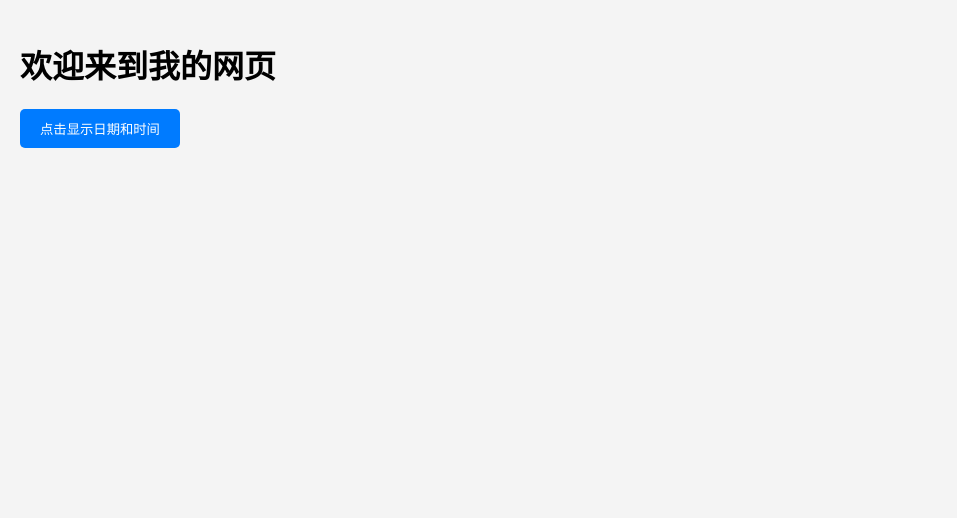
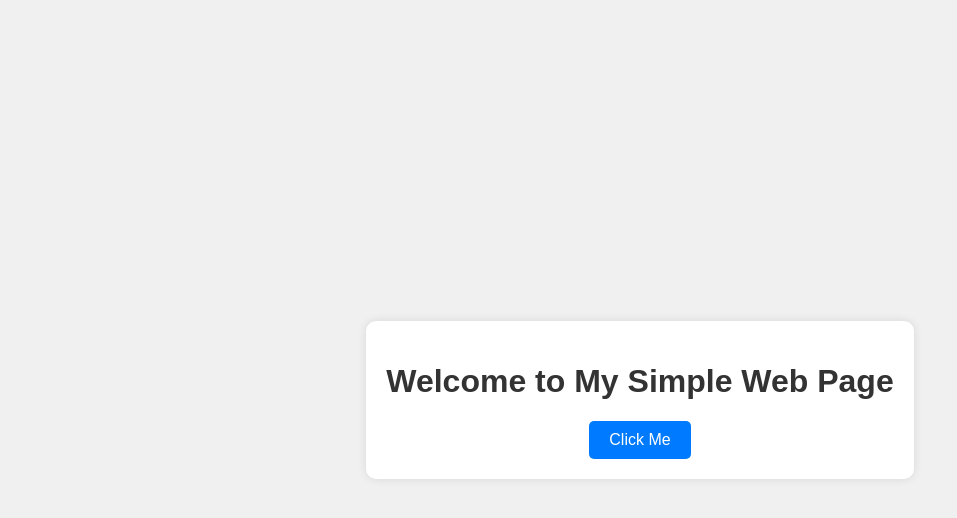
Before and after one commit to CSL430/CSL, a plain HTML site: page index.html in a window 1280 px wide. Shown: the whole page, without its empty margins (0-957 px from the left). Drawn offline with Linux system fonts and the light colour scheme.

Commit message:
Update index.html

```diff
--- a/index.html
+++ b/index.html
@@ -1,38 +1,90 @@
 <!DOCTYPE html>
-<html lang="zh-CN">
+<html lang="en">
 <head>
     <meta charset="UTF-8">
-<title>经典Web开发程序</title>
+    <meta name="viewport" content="width=device-width, initial-scale=1.0">
+    <title>Simple Web Page</title>
+    <!-- 内联CSS样式 -->
     <style>
-  /* 在这里添加CSS样式 */
+        /* 设置body的全局样式，包括字体、背景颜色、边距和填充 */
         body {
             font-family: Arial, sans-serif;
+            background-color: #f0f0f0;
             margin: 0;
+            padding: 0;
+            display: flex;
+            justify-content: center;
+            align-items: center;
+            height: 100vh; /* 使内容在视窗高度居中 */
+        }
+
+        /* 设置容器的样式，包括背景颜色、内边距、边框和阴影 */
+        .container {
+            text-align: center; /* 使容器内的文本居中 */
+            background-color: #fff;
             padding: 20px;
-    background-color: #f4f4f4;
+            border-radius: 10px;
+            box-shadow: 0 0 10px rgba(0, 0, 0, 0.1); /* 添加阴影效果 */
         }
-  #show-date {
+
+        /* 设置标题的样式 */
+        h1 {
+            color: #333;
+        }
+
+        /* 设置按钮的样式，包括填充、字体大小、指针和背景颜色 */
+        button {
             padding: 10px 20px;
-    background-color: #007bff;
+            font-size: 16px;
+            cursor: pointer; /* 鼠标悬停时显示为手型 */
+            background-color: #007BFF;
             color: white;
             border: none;
             border-radius: 5px;
-    cursor: pointer;
+        }
+
+        /* 鼠标悬停按钮时的背景颜色 */
+        button:hover {
+            background-color: #0056b3;
+        }
+
+        /* 隐藏元素的样式 */
+        .hidden {
+            display: none;
+        }
+
+        /* 消息文本的样式 */
+        #message {
+            margin-top: 20px;
+            font-size: 18px;
+            color: #28a745;
         }
     </style>
 </head>
 <body>
+    <!-- 网页内容容器 -->
+    <div class="container">
+        <!-- 页面标题 -->
+        <h1>Welcome to My Simple Web Page</h1>
+        <!-- 点击按钮 -->
+        <button id="myButton">Click Me</button>
+        <!-- 隐藏消息文本 -->
+        <p id="message" class="hidden">Hello, you clicked the button!</p>
+    </div>
+    <!-- 内联JavaScript脚本 -->
+    <script>
+        // 当DOM内容加载完毕后执行
+        document.addEventListener('DOMContentLoaded', () => {
+            // 获取按钮和消息元素
+            const button = document.getElementById('myButton');
+            const message = document.getElementById('message');
 
-<h1>欢迎来到我的网页</h1>
-<button id="show-date">点击显示日期和时间</button>
-
-<script>
-  // 在这里添加JavaScript代码
-  document.getElementById('show-date').addEventListener('click', function() {
-    var currentDate = new Date();
-    alert('当前日期和时间是：' + currentDate);
+            // 为按钮添加点击事件监听器
+            button.addEventListener('click', () => {
+                // 切换消息元素的显示状态
+                message.classList.toggle('hidden');
+            });
         });
     </script>
-
 </body>
 </html>
```
Lines whose indentation alone changed are shown as unchanged.
